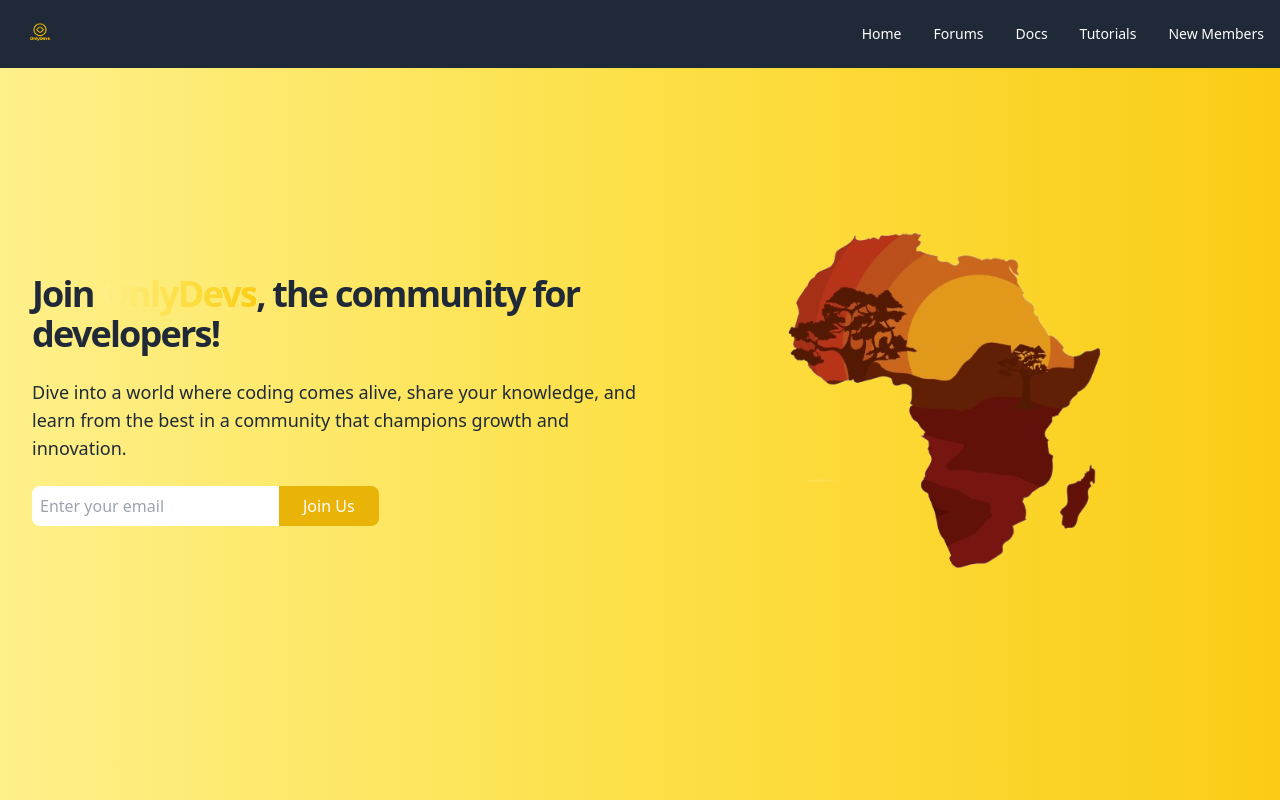
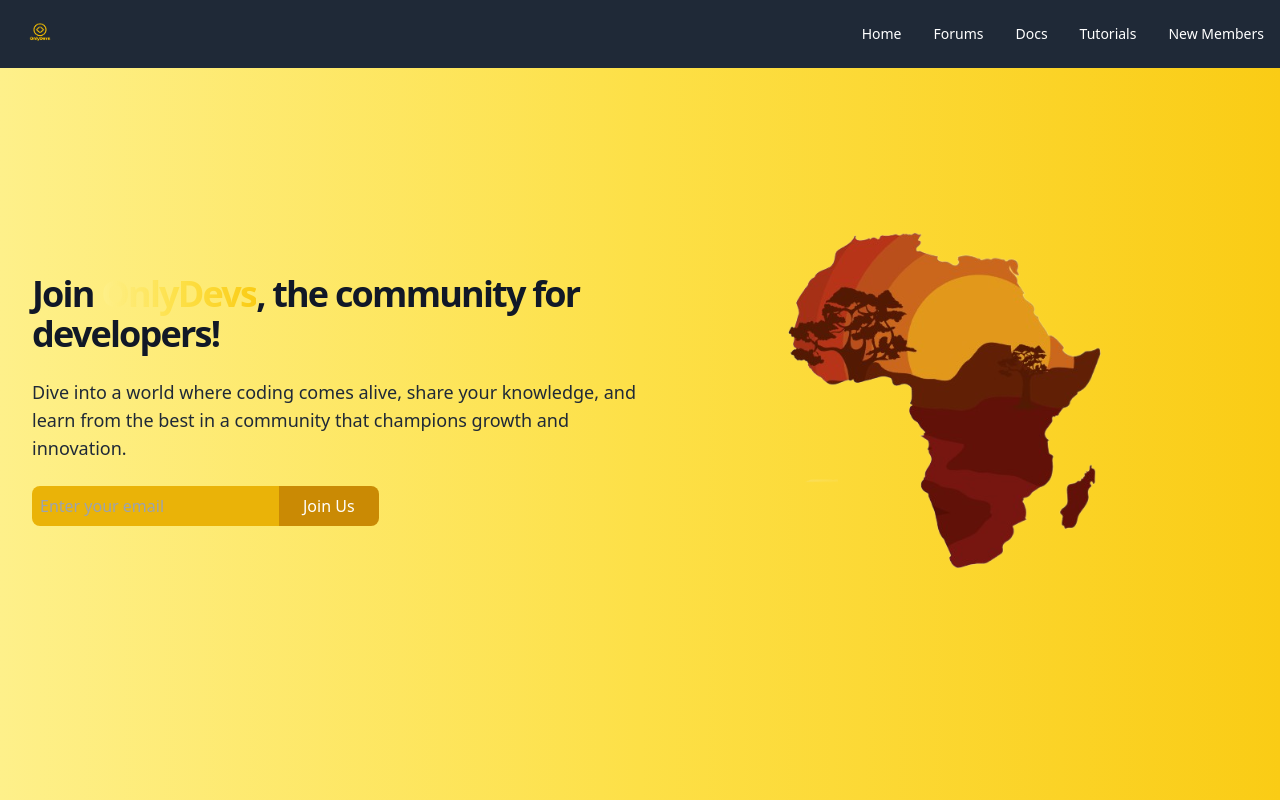
Before and after one commit to onlydevske/OnlyDevs-Website, a React (Vite) app: page / in a window 1280 px wide. Shown: the top 800 px of the page. Built offline with nearby package versions, Linux system fonts and the light colour scheme.

Commit message:
home updates

```diff
--- a/src/pages/Home.jsx
+++ b/src/pages/Home.jsx
@@ -7,19 +7,19 @@ export default function Home() {
         <>
             <div className="flex flex-col min-h-screen overflow-hidden">
                 <Header />
-                <section className="flex items-center justify-center min-h-screen bg-gradient-to-r from-yellow-200 via-yellow-300 to-yellow-400 text-gray-800 dark:text-white">
+                <section className="flex items-center justify-center min-h-screen bg-gradient-to-r from-yellow-200 via-yellow-300 to-yellow-400 text-gray-800 dark:text-gray-900">
                     <div className="container mx-auto px-8 flex flex-wrap items-center justify-center">
                         {/* Content */}
                         <div className="w-full md:w-1/2 flex flex-col justify-center items-start">
-                            <h1 className="text-3xl md:text-4xl leading-tight mb-6 font-bold tracking-tighter">
+                            <h1 className="text-3xl md:text-4xl leading-tight mb-6 font-bold tracking-tighter text-gray-900">
                                 Join <span className="text-transparent bg-clip-text bg-gradient-to-r from-yellow-200 via-yellow-300 to-yellow-400">OnlyDevs</span>, the community for developers!
                             </h1>
-                            <p className="text-lg mb-6">
+                            <p className="text-lg mb-6 text-gray-800">
                                 Dive into a world where coding comes alive, share your knowledge, and learn from the best in a community that champions growth and innovation.
                             </p>
                             <div className="flex w-full md:w-auto">
-                                <input type="email" placeholder="Enter your email" className="p-2 rounded-l-lg focus:outline-none focus:ring-2 focus:ring-yellow-400" />
-                                <button className="bg-yellow-500 text-white rounded-r-lg px-6 py-2 hover:bg-yellow-600 focus:outline-none focus:ring-2 focus:ring-yellow-500">Join Us</button>
+                                <input type="email" placeholder="Enter your email" className="p-2 rounded-l-lg focus:outline-none focus:ring-2 focus:ring-yellow-600 bg-yellow-500 text-gray-900" />
+                                <button className="bg-yellow-600 text-white rounded-r-lg px-6 py-2 hover:bg-yellow-700 focus:outline-none focus:ring-2 focus:ring-yellow-700">Join Us</button>
                             </div>
                         </div>
                         {/* Image */}
```
